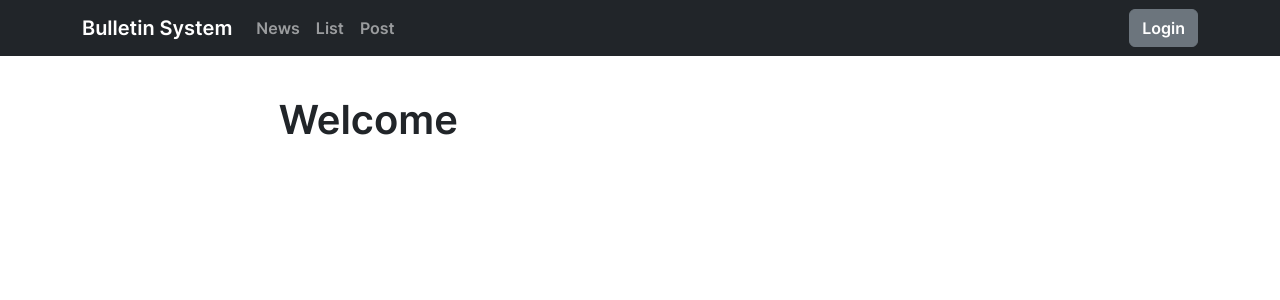
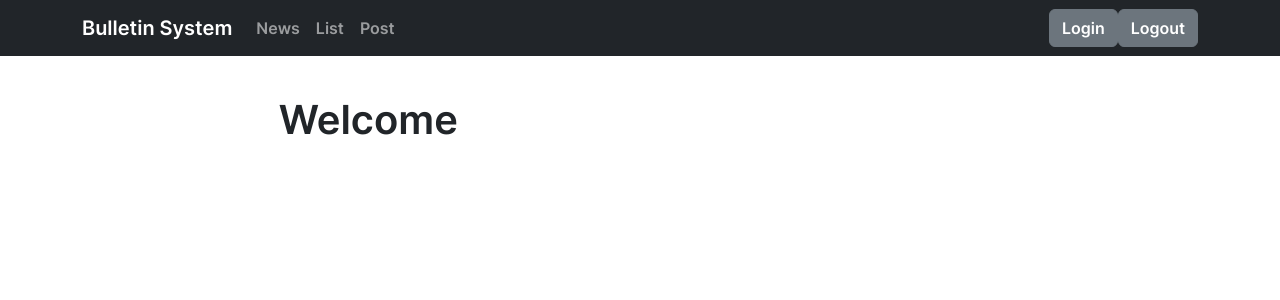
Before and after one commit to yuchen5564/bulletin-system, a React (Create React App) app: page / in a window 1280 px wide. Shown: the top 300 px of the page. Built offline with nearby package versions, Linux system fonts and the light colour scheme; no server answers.

Commit message:
feat: Add Logout

```diff
--- a/src/Navb.js
+++ b/src/Navb.js
@@ -7,6 +7,9 @@ import Modal from 'react-bootstrap/Modal';
 import { useState } from 'react';
 
 import Login from './Login';
+
+import { signOut } from "firebase/auth";
+import { auth } from "./firebaseAuth/firebase";
 
 import './main.css';
 
@@ -31,6 +34,10 @@ function LoginWindows(props) {
 
 }
 
+const handleLogout = async () => {
+  await signOut(auth);
+};
+
 function Navb() {
   const [loginModalShow, setLoginModalShow] = useState(false);
   return (
@@ -45,6 +52,8 @@ function Navb() {
             <Nav.Link href="./post">Post</Nav.Link>
           </Nav>
           <Button variant="secondary" onClick={() => { setLoginModalShow(true) }}>Login</Button>
+          <Button variant="secondary" onClick={handleLogout}>Logout</Button>
+
         </Container>
       </Navbar>
       <br /><br />
--- a/src/firebaseAuth/AuthProvider.js
+++ b/src/firebaseAuth/AuthProvider.js
@@ -9,7 +9,7 @@ export const AuthProvider = ({ children }) => {
 
     useEffect(() => {
         onAuthStateChanged(auth, (user) => {
-            setUser(user)
+            setUser(user);
         })
     }, []);
 
```
